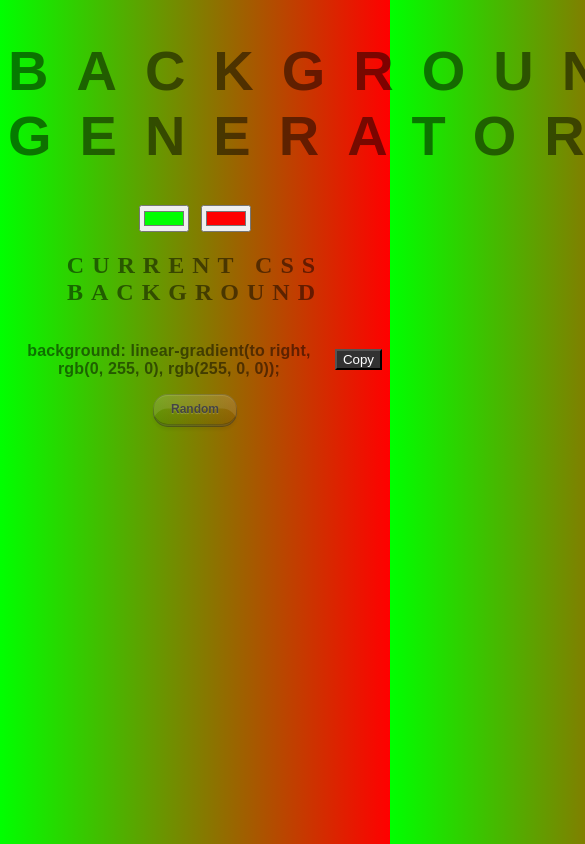
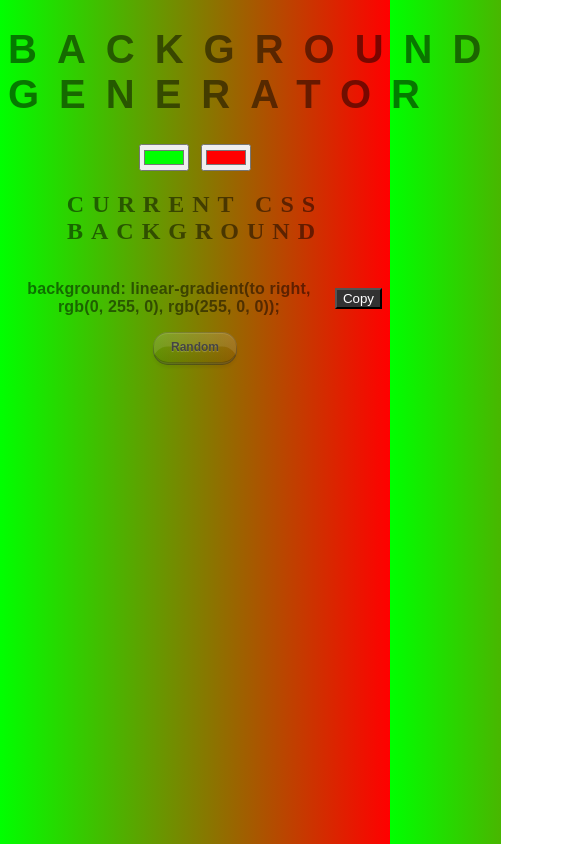
Before and after one commit to huzmasood/background-generator, a plain HTML site: page index.html in a window 390 px wide. Shown: the top 844 px of the page, 585 px wide, since content can reach past the window. Drawn offline with Linux system fonts and the light colour scheme.

Commit message:
Update style.css

```diff
--- a/style.css
+++ b/style.css
@@ -87,3 +87,9 @@ h3 {
     outline: none;
     padding-bottom: .5em;
 }
+
+@media only screen and (max-width: 750px) {
+    h1 {
+        font: 600 2.5em 'Raleway', sans-serif;
+    }
+}
```
